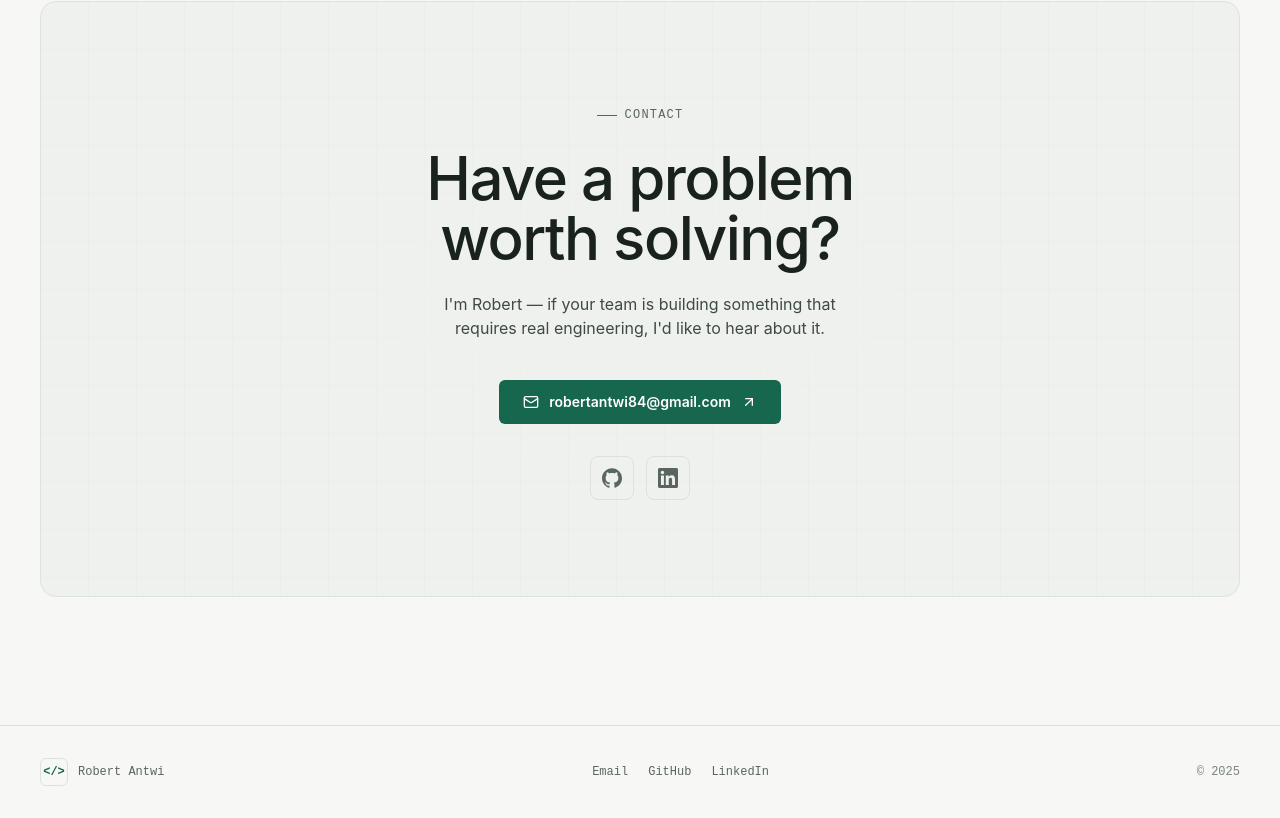
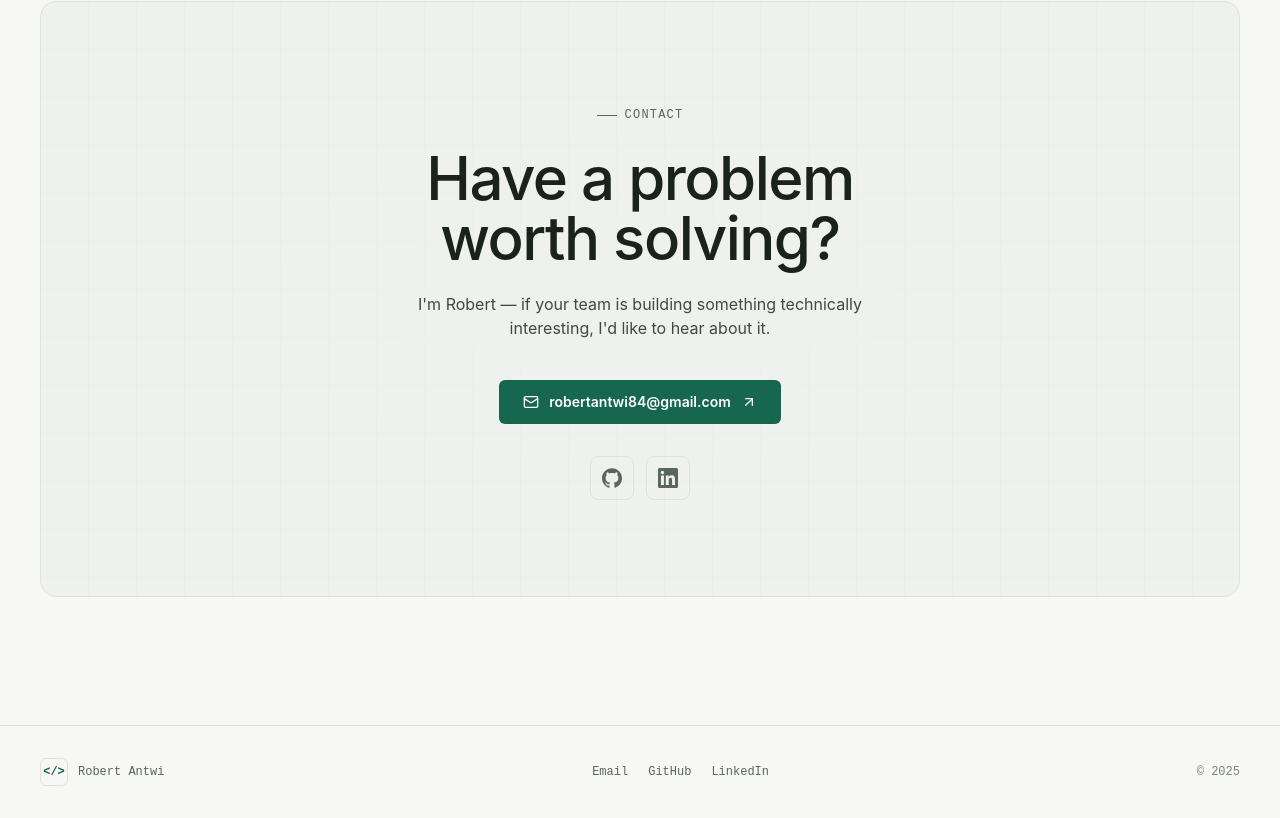
Before and after one commit to antwirobert/portfolio, a React (Vite) app: page / in a window 1280 px wide. Shown: the part 5257-6075 px from the top of the page. Built offline with nearby package versions, Linux system fonts and the light colour scheme.

Commit message:
feat: refine contact section description for clarity and engagement

```diff
--- a/src/components/Contact.tsx
+++ b/src/components/Contact.tsx
@@ -31,8 +31,7 @@ export function Contact() {
 
               <p className="mx-auto mt-6 max-w-md text-pretty text-sm leading-relaxed text-secondary lg:text-base">
                 I'm {profile.name.split(" ")[0]} — if your team is building
-                something that requires real engineering, I'd like to hear about
-                it.
+                something technically interesting, I'd like to hear about it.
               </p>
 
               <div className="mt-10 flex justify-center">
```
